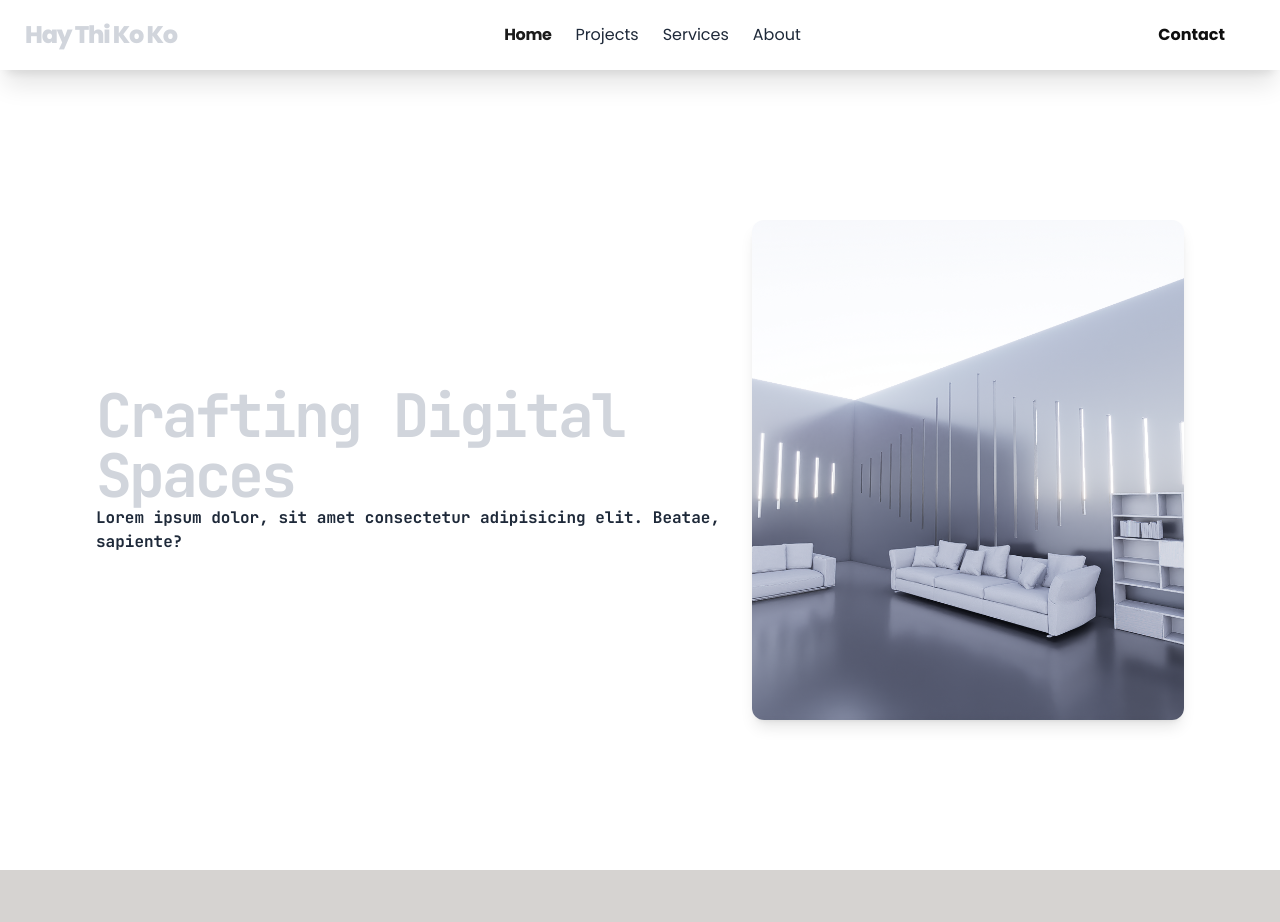
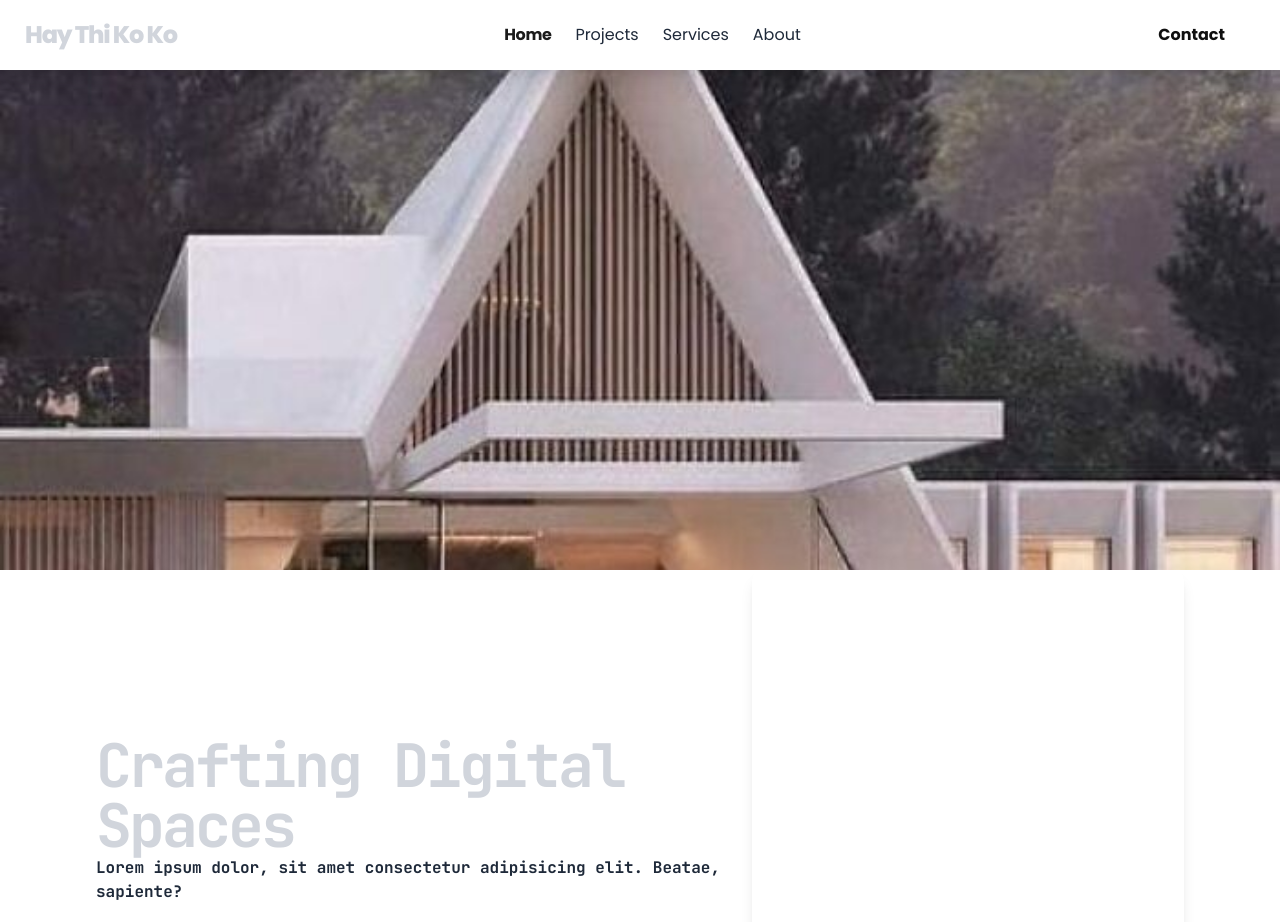
Before and after one commit to kyawzawlwin1/haythikokopage, a React (Vite) app: page / in a window 1280 px wide. Shown: the top 922 px of the page. Built offline with nearby package versions, Linux system fonts and the light colour scheme.

Commit message:
fix: fixing grid layouts

```diff
--- a/src/features/static/components/HeroSection.jsx
+++ b/src/features/static/components/HeroSection.jsx
@@ -1,11 +1,13 @@
 import React from "react";
-import heroBg from "../../../assets/Image1.png";
+import heroBg from "../../../assets/herophoto.png";
 
 const HeroSection = () => {
   return (
     /* flex-1 take the space between header and footer */
-    <section className=" flex bg-cover bg-center min-h-screen">
-      <div className=" text-white flex flex-row items-center w-full px-12 md:px-24 justify-between">
+    <section className="min-h-screen">
+      <div className="h-[500px] w-full bg-cover bg-no-repeat bg-center" style={{ backgroundImage: `url(${heroBg})` }}></div>
+      <div className=" text-white flex flex-row items-center w-full px-12 md:px-24 justify-between bg-cover bg-no-repeat" >
+
         {/* word box */}
         <div className="">
           <h1 className="font-Poppins text-6xl font-bold tracking-tighter text-gray-300">
@@ -19,7 +21,7 @@ const HeroSection = () => {
         {/* another paragraph */}
         <div
           className="w-64 h-64 rounded-xl w-96 h-96 md:w-[500px] md:h-[500px] shadow-lg bg-cover bg-center bg-no-repeat"
-          style={{ backgroundImage: `url(${heroBg})` }}
+          // style={{ backgroundImage: `url(${heroBg})` }}
         >
           {/* <p>
             Lorem ipsum dolor sit, amet consectetur adipisicing elit.
--- a/src/pages/ProjectPage.jsx
+++ b/src/pages/ProjectPage.jsx
@@ -117,20 +117,21 @@ const ProjectPage = () => {
       <h1 className="text-3xl font-bold text-pink-500 mb-10 border-l-4 border-pink-500 pl-4"></h1>
 
       {/* Grid Layout Start */}
-      <div className="grid grid-cols-3 gap-8 max-w-7xl mx-auto">
-        {myProjects.map((item) => (
+     <div className="grid grid-cols-1 md:grid-cols-3 gap-12 max-w-7xl mx-auto items-center">
+  {myProjects.map((item, index) => (
     <div
       key={item.id}
-            className="group relative overflow-hidden rounded-2xl border border transition-all hover:border-gray-300"
+      className={`group relative overflow-hidden rounded-lg border border transition-all
+        ${index % 3 === 1 ? "md:-translate-y-8" : "md:translate-y-8"}`}
     >
       <img
         src={item.img}
         alt={item.title}
         className="block aspect-video w-full object-cover transition-transform duration-300 group-hover:scale-105"
       />
-            <div className="p-5 bg-gray-300">
+      <div className="p-5">
         <h3 className="text-pink-400 font-bold text-xl">{item.title}</h3>
-              <p className="text-zinc-400 text-sm mt-2">{item.desc}</p>
+        <p className="text-zinc-600 text-sm mt-2 font-medium">{item.desc}</p>
       </div>
     </div>
   ))}
```
Also changed, not shown: src/assets/herophoto.png (added). Lines whose indentation alone changed are shown as unchanged.
